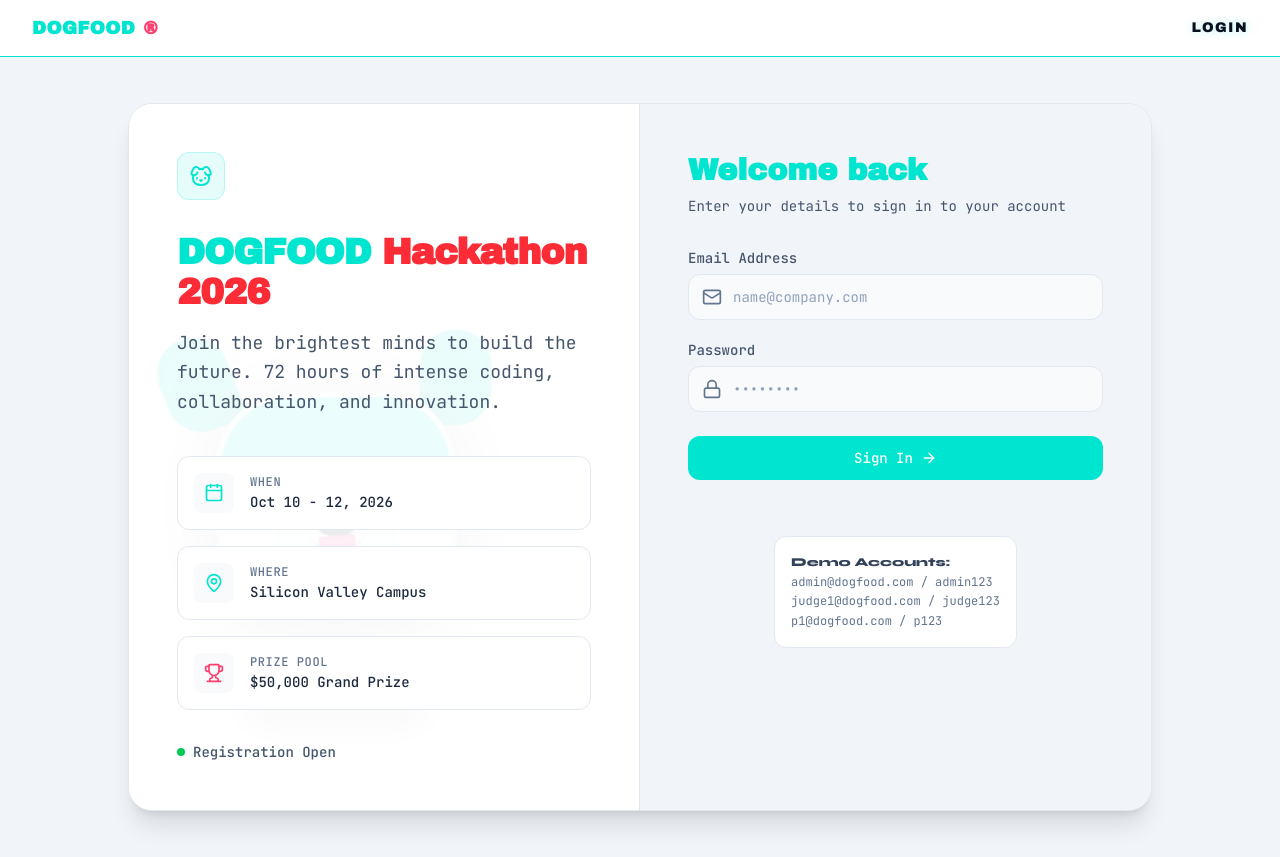
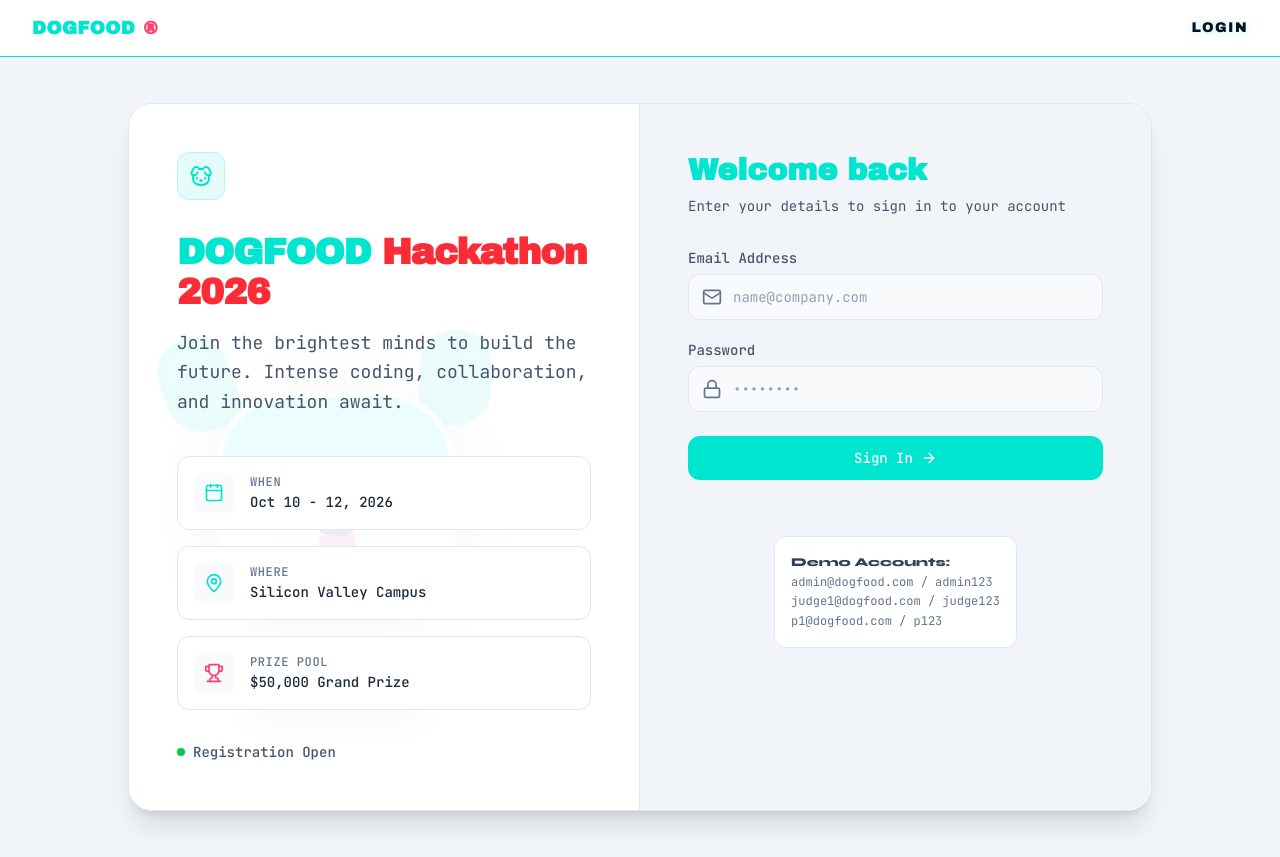
Before and after one commit to DHAYALANKANIAPPAN/Dogfood-Hackathon, a React (Vite) app in the folder frontend/: page /auth in a window 1280 px wide. Built offline with nearby package versions, Linux system fonts and the light colour scheme.

Commit message:
UI: Remove all mentions of 72 hours from the site

```diff
--- a/frontend/src/pages/Auth.jsx
+++ b/frontend/src/pages/Auth.jsx
@@ -67,7 +67,7 @@ export default function Auth({ setRole }) {
               <span className="text-primary-600">DOGFOOD</span> <span className="text-red-500">Hackathon 2026</span>
             </h1>
             <p className="text-slate-600 text-lg leading-relaxed mb-10">
-              Join the brightest minds to build the future. 72 hours of intense coding, collaboration, and innovation.
+              Join the brightest minds to build the future. Intense coding, collaboration, and innovation await.
             </p>
 
             {/* Event Details Grid */}
--- a/frontend/src/pages/Dashboard.jsx
+++ b/frontend/src/pages/Dashboard.jsx
@@ -76,8 +76,8 @@ export default function Dashboard({ role, setRole }) {
               <div className="flex items-center gap-3 bg-slate-50 rounded-2xl px-5 py-4 border border-slate-200">
                 <Calendar className="w-5 h-5 text-primary-600" />
                 <div>
-                  <p className="text-[11px] text-slate-500 font-medium uppercase tracking-wider">Time Remaining</p>
-                  <p className="font-semibold text-slate-800">72 Hours</p>
+                  <p className="text-[11px] text-slate-500 font-medium uppercase tracking-wider">Status</p>
+                  <p className="font-semibold text-slate-800">Live</p>
                 </div>
               </div>
               <div className="flex items-center gap-3 bg-slate-50 rounded-2xl px-5 py-4 border border-slate-200">
--- a/frontend/src/pages/Home.jsx
+++ b/frontend/src/pages/Home.jsx
@@ -90,7 +90,7 @@ export default function Home() {
                 Ready to build?
               </h3>
               <p className="text-text-muted font-medium">
-                Turn caffeine into code. 72 hours on the clock.
+                Turn caffeine into code. The clock is ticking.
               </p>
             </div>
           </div>
```
